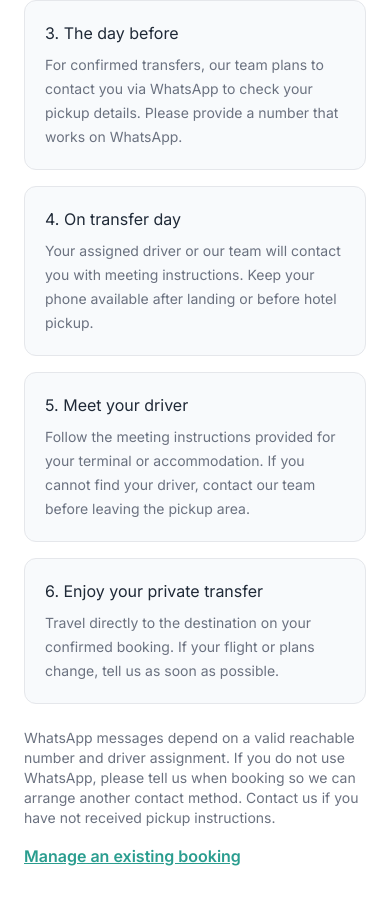
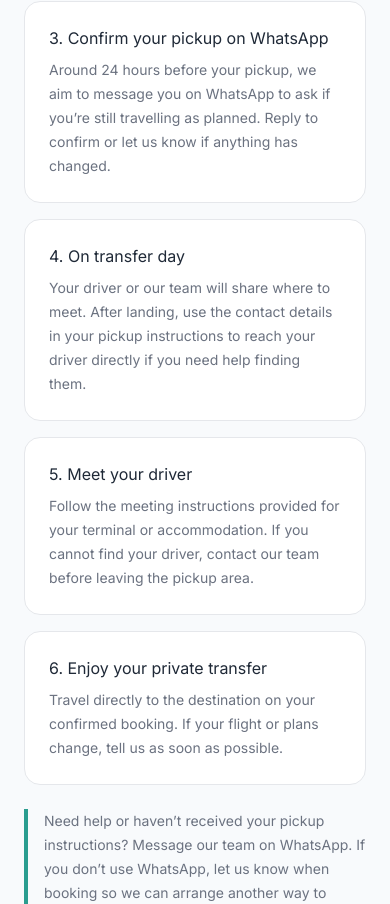
Before and after one commit to Alisnmez/vip-transfer-dalaman, a React (Vite) app in the folder frontend/: page / in a window 390 px wide. Shown: the part 3320-4224 px from the top of the page. Built offline with nearby package versions, Linux system fonts and the light colour scheme; no server answers.

Commit message:
Clarify the transfer timeline and WhatsApp support

```diff
--- a/frontend/src/pages/public/TransferJourneyGuide.tsx
+++ b/frontend/src/pages/public/TransferJourneyGuide.tsx
@@ -3,17 +3,17 @@ import { useLanguage } from '../../shared/localization/language'
 
 const copy = {
   en: {
-    title: 'What happens after you request a transfer?',
+    title: 'Your transfer, from booking to arrival',
     intro: 'Know what to expect before you travel. We keep your booking details and pickup instructions clear.',
     steps: [
       ['1. Send your request', 'Choose your route, vehicle, pickup time and contact details. A request is not confirmed until our team accepts it.'],
       ['2. Receive confirmation', 'We confirm your transfer details and the applicable price and cancellation terms in writing. Keep your booking reference handy.'],
-      ['3. The day before', 'For confirmed transfers, our team plans to contact you via WhatsApp to check your pickup details. Please provide a number that works on WhatsApp.'],
-      ['4. On transfer day', 'Your assigned driver or our team will contact you with meeting instructions. Keep your phone available after landing or before hotel pickup.'],
+      ['3. Confirm your pickup on WhatsApp', 'Around 24 hours before your pickup, we aim to message you on WhatsApp to ask if you’re still travelling as planned. Reply to confirm or let us know if anything has changed.'],
+      ['4. On transfer day', 'Your driver or our team will share where to meet. After landing, use the contact details in your pickup instructions to reach your driver directly if you need help finding them.'],
       ['5. Meet your driver', 'Follow the meeting instructions provided for your terminal or accommodation. If you cannot find your driver, contact our team before leaving the pickup area.'],
       ['6. Enjoy your private transfer', 'Travel directly to the destination on your confirmed booking. If your flight or plans change, tell us as soon as possible.'],
     ],
-    note: 'WhatsApp messages depend on a valid reachable number and driver assignment. If you do not use WhatsApp, please tell us when booking so we can arrange another contact method. Contact us if you have not received pickup instructions.',
+    note: 'Need help or haven’t received your pickup instructions? Message our team on WhatsApp. If you don’t use WhatsApp, let us know when booking so we can arrange another way to reach you.',
     manage: 'Manage an existing booking',
   },
   de: {
@@ -22,12 +22,12 @@ const copy = {
     steps: [
       ['1. Anfrage senden', 'Wählen Sie Strecke, Fahrzeug, Abholzeit und Kontaktdaten. Die Anfrage gilt erst nach Bestätigung durch unser Team als gebucht.'],
       ['2. Bestätigung erhalten', 'Wir bestätigen Transferdaten, Preis und geltende Stornobedingungen schriftlich. Bewahren Sie Ihre Buchungsnummer auf.'],
-      ['3. Am Vortag', 'Bei bestätigten Transfers plant unser Team, Sie per WhatsApp zu kontaktieren und die Abholdaten zu prüfen. Geben Sie eine über WhatsApp erreichbare Nummer an.'],
-      ['4. Am Transfertag', 'Ihr zugewiesener Fahrer oder unser Team meldet sich mit Informationen zum Treffpunkt. Halten Sie Ihr Telefon nach der Landung oder vor der Hotelabholung bereit.'],
+      ['3. Abholung per WhatsApp bestätigen', 'Etwa 24 Stunden vor der Abholung möchten wir Sie per WhatsApp fragen, ob Ihre Fahrt wie geplant stattfindet. Antworten Sie kurz zur Bestätigung oder teilen Sie uns Änderungen mit.'],
+      ['4. Am Transfertag', 'Ihr Fahrer oder unser Team teilt Ihnen den Treffpunkt mit. Wenn Sie nach der Landung Hilfe brauchen, erreichen Sie Ihren Fahrer direkt über die Kontaktdaten in den Abholhinweisen.'],
       ['5. Fahrer treffen', 'Folgen Sie den mitgeteilten Anweisungen für Terminal oder Unterkunft. Falls Sie den Fahrer nicht finden, kontaktieren Sie uns, bevor Sie den Treffpunkt verlassen.'],
       ['6. Privattransfer genießen', 'Fahren Sie zu Ihrem bestätigten Ziel. Informieren Sie uns möglichst früh über Flug- oder Planänderungen.'],
     ],
-    note: 'WhatsApp-Nachrichten setzen eine erreichbare Nummer und die Fahrerzuweisung voraus. Wenn Sie WhatsApp nicht nutzen, nennen Sie bei der Buchung eine andere Kontaktmöglichkeit. Melden Sie sich, falls Sie keine Abholinformationen erhalten.',
+    note: 'Brauchen Sie Hilfe oder fehlen die Abholhinweise? Schreiben Sie unserem Team per WhatsApp. Wenn Sie WhatsApp nicht nutzen, geben Sie bei der Buchung eine andere Kontaktmöglichkeit an.',
     manage: 'Bestehende Buchung verwalten',
   },
   ru: {
@@ -36,12 +36,12 @@ const copy = {
     steps: [
       ['1. Отправьте заявку', 'Выберите маршрут, автомобиль, время подачи и укажите контакты. Заявка считается подтверждённой только после ответа нашей команды.'],
       ['2. Получите подтверждение', 'Мы письменно подтвердим детали поездки, цену и условия отмены. Сохраните номер бронирования.'],
-      ['3. За день до поездки', 'Для подтверждённых трансферов наша команда планирует связаться с вами через WhatsApp, чтобы уточнить детали встречи. Укажите доступный номер WhatsApp.'],
-      ['4. В день трансфера', 'Назначенный водитель или наша команда свяжется с вами и сообщит место встречи. Держите телефон включённым после посадки или перед выездом из отеля.'],
+      ['3. Подтвердите поездку в WhatsApp', 'Примерно за 24 часа до подачи машины мы постараемся написать вам в WhatsApp и уточнить, всё ли в силе. Подтвердите поездку ответным сообщением или сообщите нам об изменениях.'],
+      ['4. В день трансфера', 'Ваш водитель или наша команда сообщит место встречи. Если после приземления вам понадобится помощь, свяжитесь напрямую с водителем по контактам в инструкции по встрече.'],
       ['5. Встреча с водителем', 'Следуйте полученным инструкциям для терминала или отеля. Если не можете найти водителя, свяжитесь с нами, прежде чем уходить с места встречи.'],
       ['6. Частная поездка', 'Отправляйтесь по подтверждённому маршруту. Если рейс или планы изменились, сообщите нам как можно раньше.'],
     ],
-    note: 'Для связи через WhatsApp нужен доступный номер и назначенный водитель. Если вы не используете WhatsApp, укажите другой способ связи при бронировании. Если инструкции по встрече не пришли, свяжитесь с нами.',
+    note: 'Нужна помощь или не получили инструкцию по встрече? Напишите нашей команде в WhatsApp. Если вы не пользуетесь WhatsApp, укажите другой способ связи при бронировании.',
     manage: 'Управление бронированием',
   },
 } as const
@@ -50,19 +50,19 @@ export function TransferJourneyGuide() {
   const { language } = useLanguage()
   const text = copy[language]
   return (
-    <section aria-labelledby="transfer-journey-title" className="bg-white py-16 border-y border-outline">
+    <section aria-labelledby="transfer-journey-title" className="border-y border-outline bg-background py-16 sm:py-20">
       <div className="mx-auto max-w-container-max px-gutter">
         <h2 id="transfer-journey-title" className="font-headline-lg text-headline-lg text-on-surface">{text.title}</h2>
         <p className="mt-3 max-w-3xl text-on-surface-variant">{text.intro}</p>
-        <ol className="mt-8 grid gap-4 md:grid-cols-2 lg:grid-cols-3">
+        <ol className="mt-8 grid gap-4 sm:grid-cols-2 lg:grid-cols-3">
           {text.steps.map(([heading, detail]) => (
-            <li key={heading} className="rounded-xl border border-outline bg-background p-5">
+            <li key={heading} className="rounded-2xl border border-outline bg-white p-6">
               <h3 className="font-title-md text-on-surface">{heading}</h3>
               <p className="mt-2 text-sm leading-6 text-on-surface-variant">{detail}</p>
             </li>
           ))}
         </ol>
-        <p className="mt-6 max-w-4xl text-sm text-on-surface-variant">{text.note}</p>
+        <p className="mt-6 max-w-4xl border-l-4 border-secondary pl-4 text-sm leading-6 text-on-surface-variant">{text.note}</p>
         <Link className="mt-4 inline-block font-semibold text-secondary underline" to="/booking/lookup">{text.manage}</Link>
       </div>
     </section>
```
